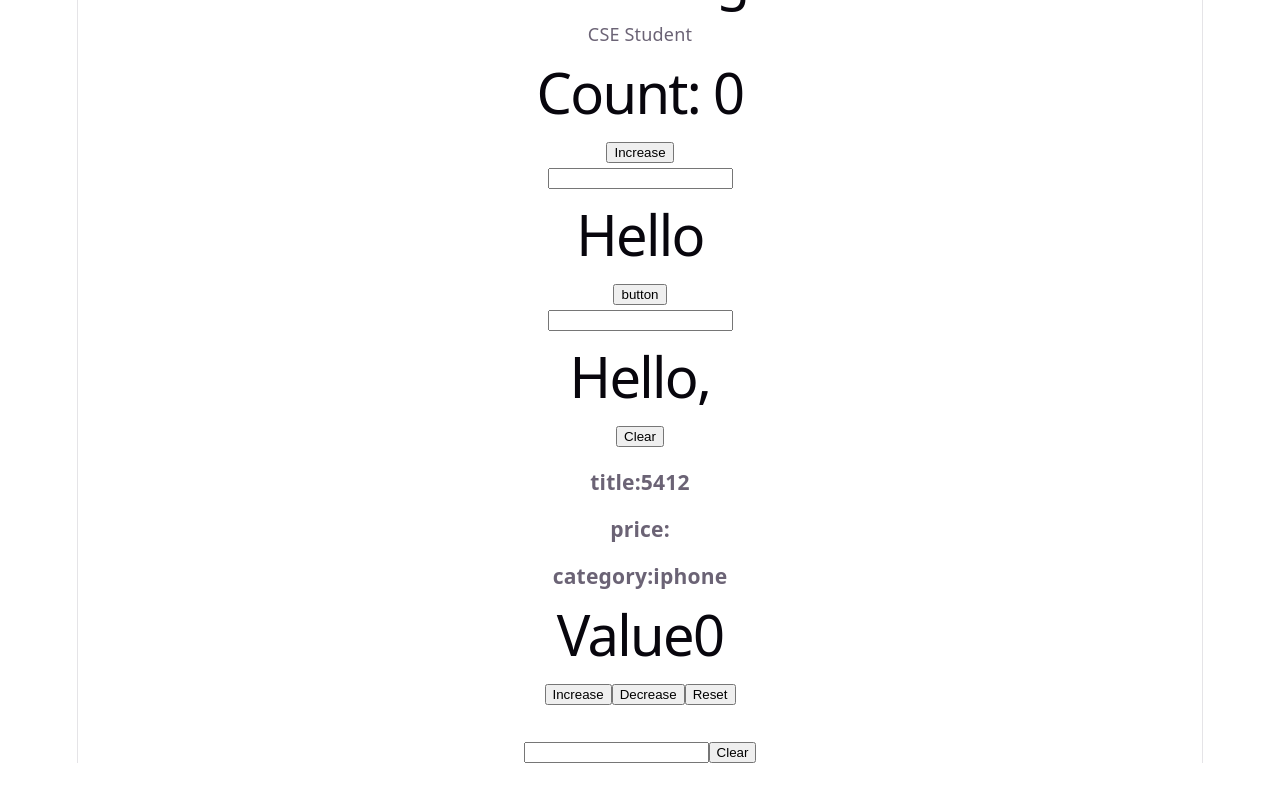
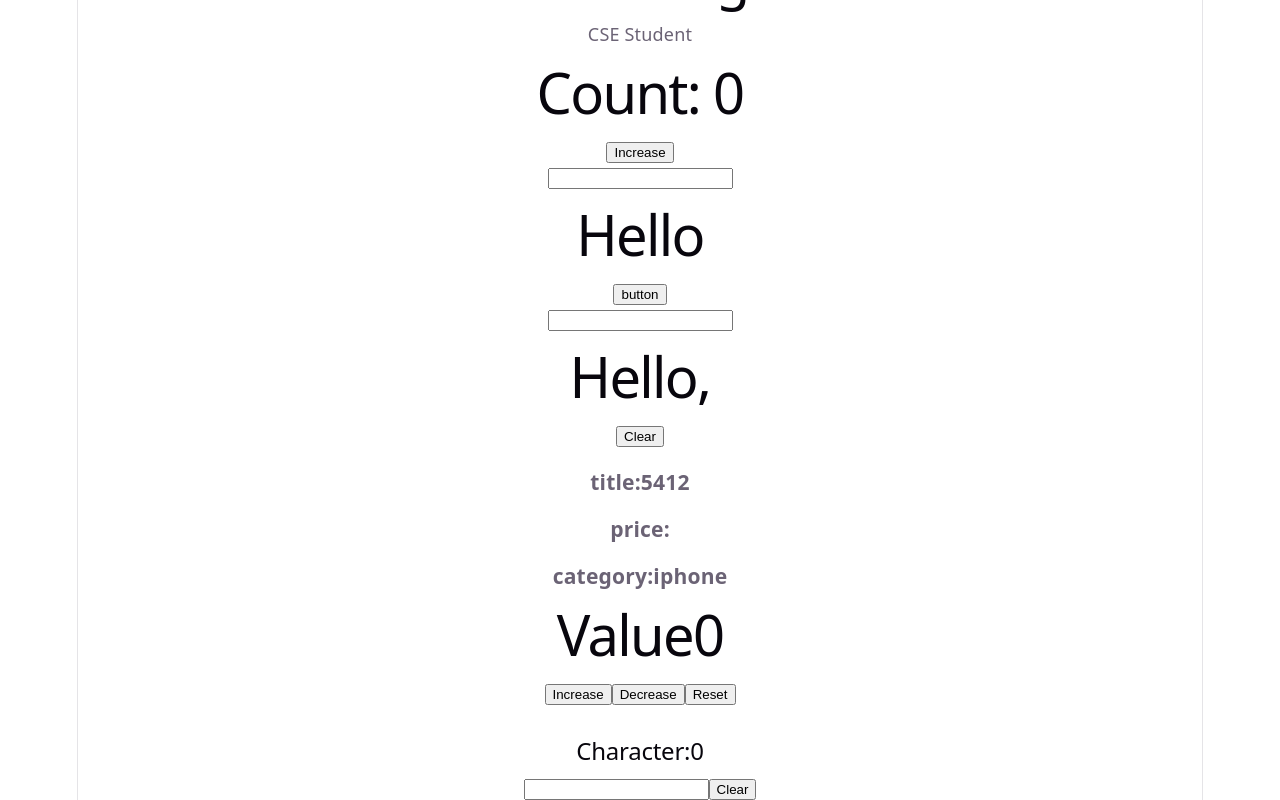
Before and after one commit to viveksingh002/Practicereact, a React (Vite) app: page / in a window 1280 px wide. Shown: the part 566-1366 px from the top of the page. Before the commit the page ends 1329 px from the top, so only its background shows below. Built offline with nearby package versions, Linux system fonts and the light colour scheme.

Commit message:
Input name and character length

```diff
--- a/src/Inputname.jsx
+++ b/src/Inputname.jsx
@@ -5,11 +5,12 @@ const[value,setValue]=useState("");
 //     value(setValue(e.target.value))
 // }
 function hide(){
-    setValue(" ")
+    setValue("")
 }
 return(
     <div>
     <h1>{value}</h1>
+    <h2>Character:{value.length}</h2>
         <input value={value} onChange={(e)=>{setValue(e.target.value)}}/>
         <button onClick={hide}>Clear</button>
     </div>
```
